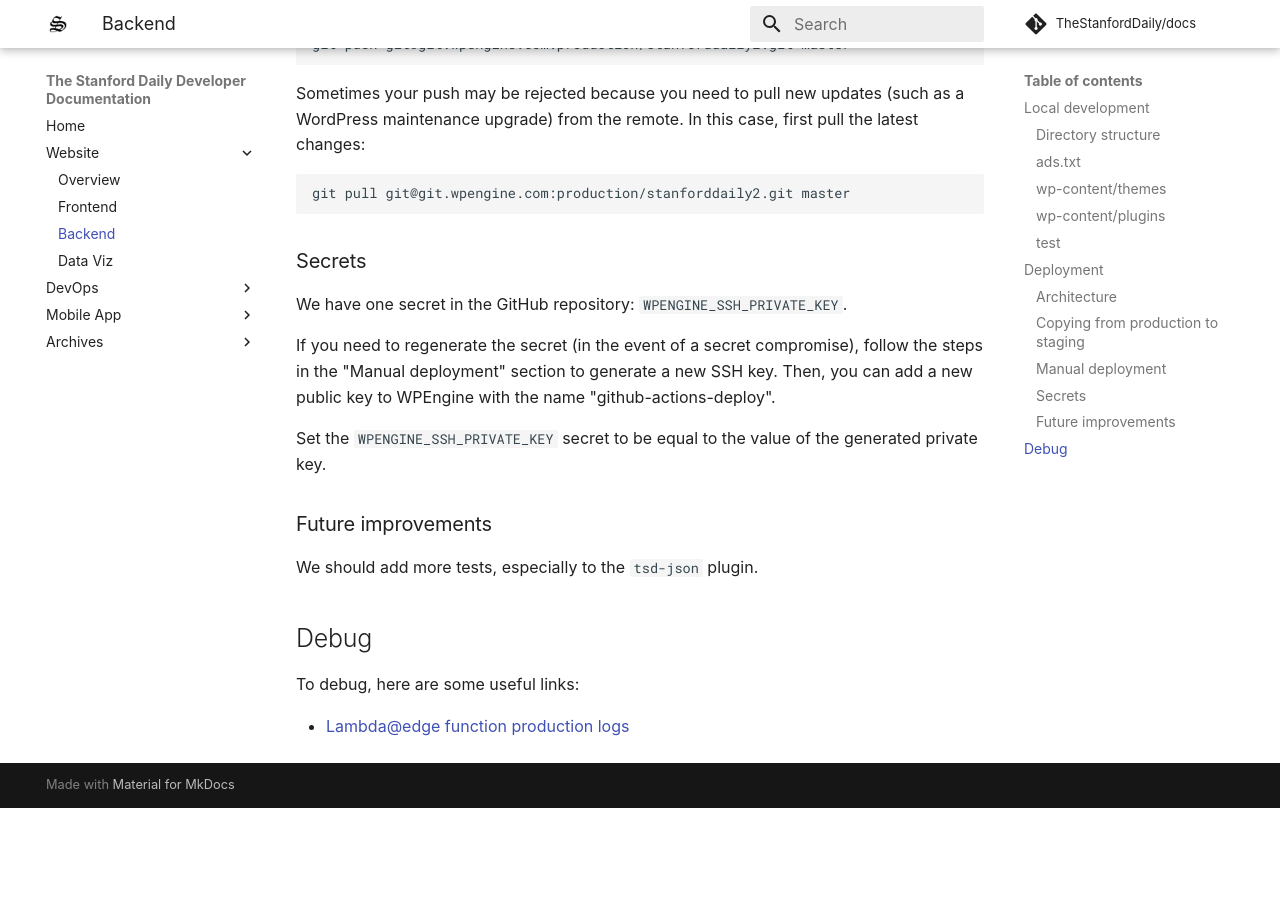
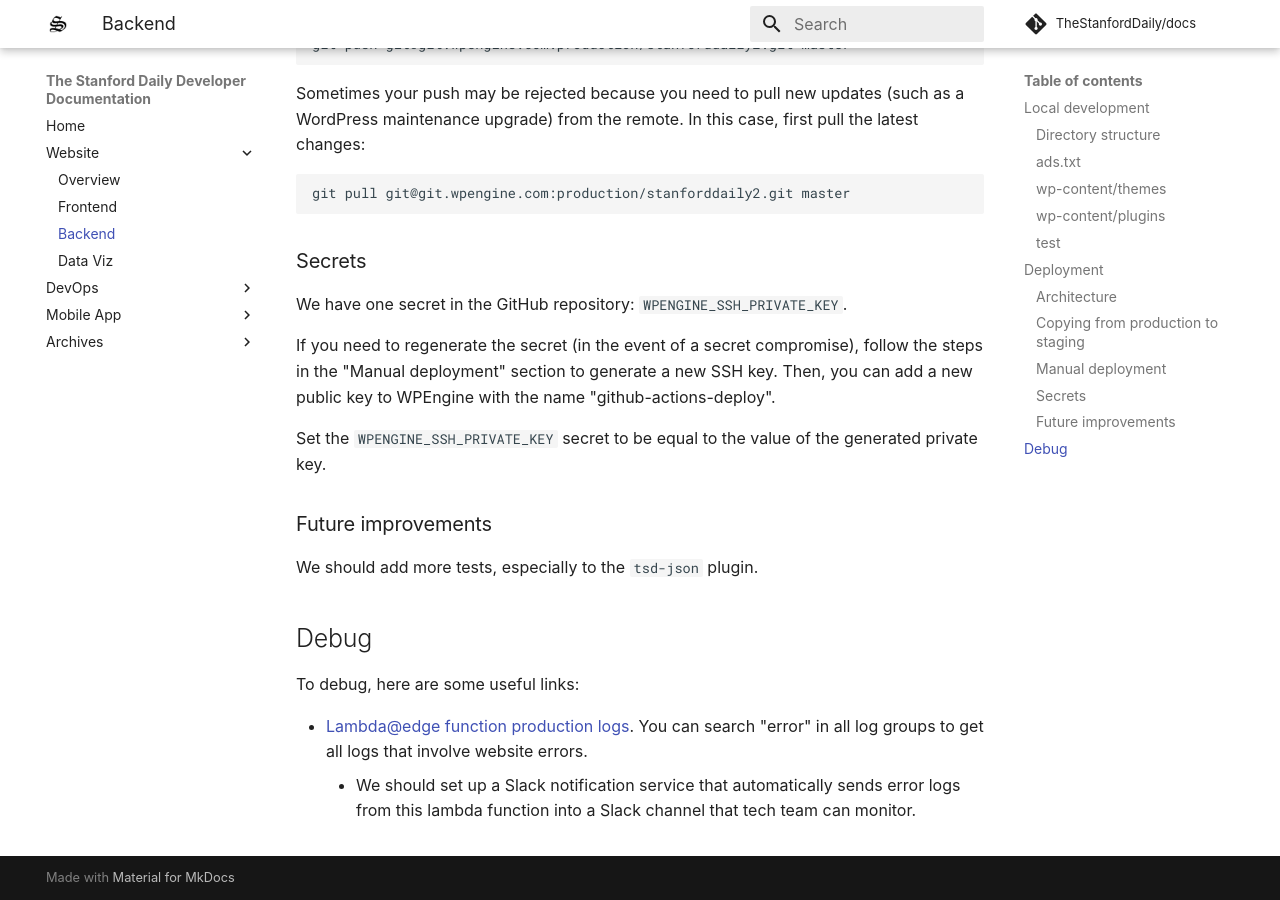
Before and after one commit to TheStanfordDaily/docs, an MkDocs documentation site: the page built from docs/website/backend.md, in a window 1280 px wide and 900 px high, scrolled down 3660 px. Built offline with MkDocs 1.6.1 and Material for MkDocs 9.7.7, drawn with Linux system fonts in a browser that asks for light colours; some web fonts are replaced; comment, search, counter and statistics services are not loaded; before the commit the page ends 4468 px from its top, so only the background shows below that.

Commit message:
add more

```diff
--- a/docs/website/backend.md
+++ b/docs/website/backend.md
@@ -115,4 +115,5 @@
 
 To debug, here are some useful links:
 
-- [Lambda@edge function production logs](https://console.aws.amazon.com/cloudwatch/home?region=us-east-1#logsV2:log-groups/log-group/$252Faws$252Flambda$252Fus-east-1.c2m3cl8-6zgnou9)
+- [Lambda@edge function production logs](https://console.aws.amazon.com/cloudwatch/home?region=us-east-1#logsV2:log-groups/log-group/$252Faws$252Flambda$252Fus-east-1.c2m3cl8-6zgnou9). You can search "error" in all log groups to get all logs that involve website errors.
+    - We should set up a Slack notification service that automatically sends error logs from this lambda function into a Slack channel that tech team can monitor.
```
